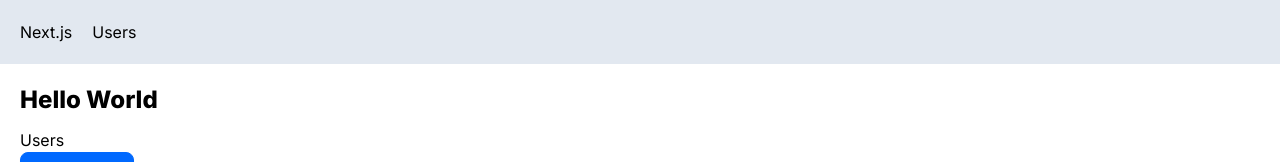
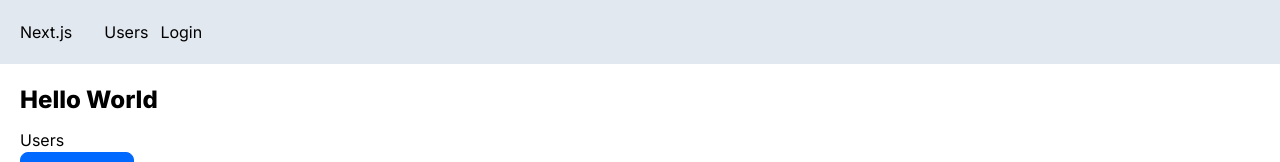
Before and after one commit to siddhant094/learning-next, a Next.js app: page / in a window 1280 px wide. Shown: the top 162 px of the page. Built offline with nearby package versions, Linux system fonts and the light colour scheme.

Commit message:
added auth

```diff
--- a/app/NavBar.tsx
+++ b/app/NavBar.tsx
@@ -3,13 +3,16 @@
 
 const NavBar = () => {
     return (
-        <div className='flex bg-slate-200 p-5'>
+        <div className='flex bg-slate-200 p-5 space-x-3'>
             <Link href='/' className='mr-5'>
                 Next.js
             </Link>
             <Link href='/users' className='mr-5'>
                 Users
             </Link>
+            <Link href='/api/auth/signin' className='mr-5'>
+                Login
+            </Link>
         </div>
     );
 };
--- /dev/null
+++ b/app/api/auth/[...nextauth]/route.ts
@@ -0,0 +1,14 @@
+import NextAuth from "next-auth"
+import GoogleProvider from "next-auth/providers/google";
+
+
+const handler = NextAuth({
+    providers: [
+        GoogleProvider({
+            clientId: process.env.GOOGLE_CLIENT_ID!,
+            clientSecret: process.env.GOOGLE_CLIENT_SECRET!
+        })
+    ]
+})
+
+export{handler as GET, handler as POST}
--- /dev/null
+++ b/app/api/auth/token/route.ts
@@ -0,0 +1,7 @@
+import { getToken } from "next-auth/jwt";
+import { NextRequest, NextResponse } from "next/server";
+
+export async function GET(request: NextRequest) {
+    const token = await getToken({req: request})
+    return NextResponse.json(token)
+}
--- /dev/null
+++ b/app/auth/Provider.tsx
@@ -0,0 +1,9 @@
+'use client';
+import React, { ReactNode } from 'react';
+import { SessionProvider } from 'next-auth/react';
+
+const AuthProvider = ({ children }: { children: ReactNode }) => {
+    return <SessionProvider>{children}</SessionProvider>;
+};
+
+export default AuthProvider;
--- a/app/layout.tsx
+++ b/app/layout.tsx
@@ -2,7 +2,8 @@
 import type { Metadata } from 'next';
 import { Inter } from 'next/font/google';
 import NavBar from './NavBar';
-import { Suspense } from 'react';
+// import { Suspense } from 'react';
+import AuthProvider from './auth/provider';
 
 const inter = Inter({ subsets: ['latin'] });
 
@@ -19,12 +20,14 @@
     return (
         <html lang='en' data-theme='winter'>
             <body className={inter.className}>
+                <AuthProvider>
                     <NavBar />
                     <main className='p-5'>
                         {/* <Suspense fallback={<p>Loading...</p>}> */}
                         {children}
                         {/* </Suspense> */}
                     </main>
+                </AuthProvider>
             </body>
         </html>
     );
--- a/package.json
+++ b/package.json
@@ -18,6 +18,7 @@
     "eslint-config-next": "14.0.4",
     "fast-sort": "^3.4.0",
     "next": "14.0.4",
+    "next-auth": "^4.24.5",
     "next-cloudinary": "^5.18.0",
     "postcss": "8.4.32",
     "prisma": "^5.7.1",
```
Also changed, not shown: 1 other file (tests, documents, lock files or other folders). Lines whose indentation alone changed are shown as unchanged.
